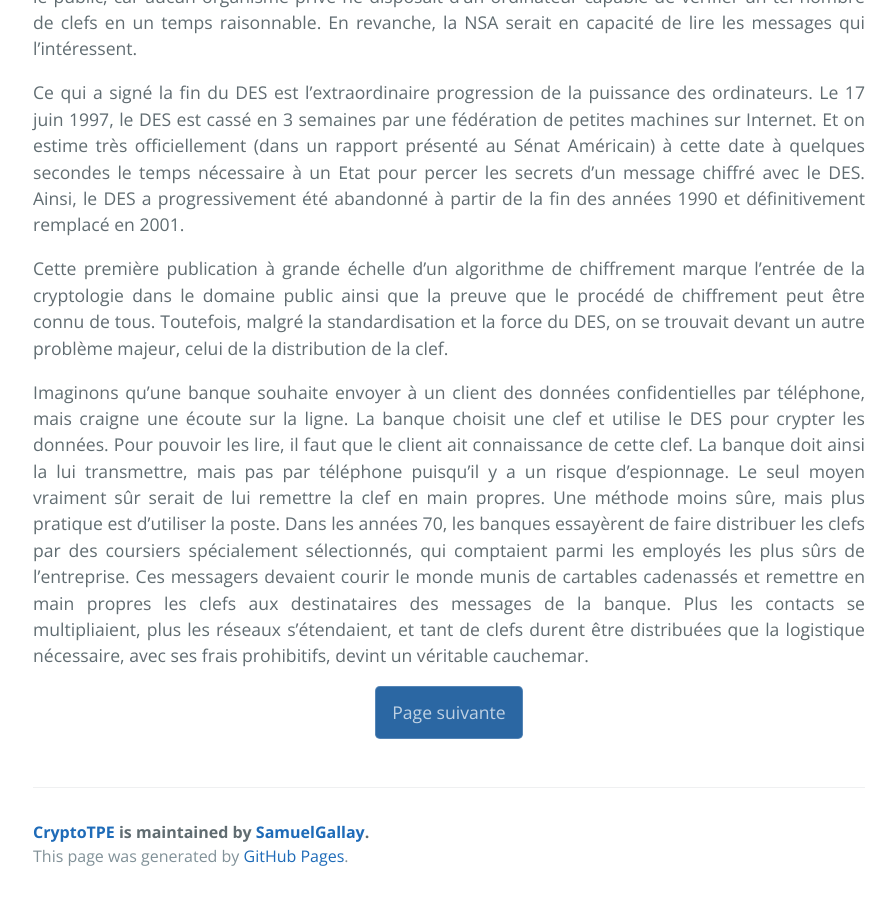
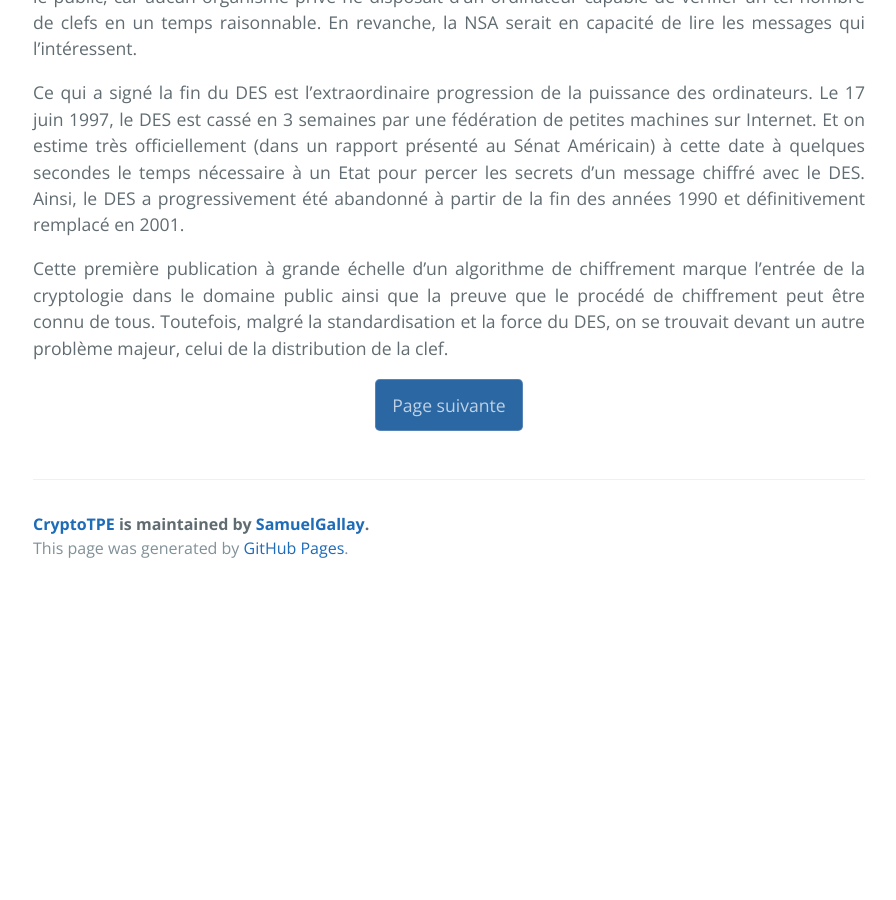
Before and after one commit to SamuelGallay/CryptoTPE, a Jekyll site: the page built from pages/4_Internet/1_des.md, in a window 1280 px wide and 900 px high, scrolled down 2023 px. Shown: the whole window, without its empty margins (191-1087 px from the left). Built offline with Jekyll 4.4.1, drawn with Linux system fonts in a browser that asks for light colours; our own code applies the rules of GitHub Pages for plain Markdown files; after the commit the page ends 2615 px from its top, so only the background shows below that.

Commit message:
Update 1_des.md

```diff
--- a/pages/4_Internet/1_des.md
+++ b/pages/4_Internet/1_des.md
@@ -26,5 +26,3 @@ Le nombre de clefs possibles est l’un des composants les plus important pour l
 Ce qui a signé la fin du DES est l'extraordinaire progression de la puissance des ordinateurs. Le 17 juin 1997, le DES est cassé en 3 semaines par une fédération de petites machines sur Internet. Et on estime très officiellement (dans un rapport présenté au Sénat Américain) à cette date à quelques secondes le temps nécessaire à un Etat pour percer les secrets d'un message chiffré avec le DES. Ainsi, le DES a progressivement été abandonné à partir de la fin des années 1990 et définitivement remplacé en 2001.
 
 Cette première publication à grande échelle d'un algorithme de chiffrement marque l'entrée de la cryptologie dans le domaine public ainsi que la preuve que le procédé de chiffrement peut être connu de tous. Toutefois, malgré la standardisation et la force du DES, on se trouvait devant un autre problème majeur, celui de la distribution de la clef.
-
-Imaginons qu’une banque souhaite envoyer à un client des données confidentielles par téléphone, mais craigne une écoute sur la ligne. La banque choisit une clef et utilise le DES pour crypter les données. Pour pouvoir les lire, il faut que le client ait connaissance de cette clef. La banque doit ainsi la lui transmettre, mais pas par téléphone puisqu’il y a un risque d’espionnage. Le seul moyen vraiment sûr serait de lui remettre la clef en main propres. Une méthode moins sûre, mais plus pratique est d’utiliser la poste. Dans les années 70, les banques essayèrent de faire distribuer les clefs par des coursiers spécialement sélectionnés, qui comptaient parmi les employés les plus sûrs de l’entreprise. Ces messagers devaient courir le monde munis de cartables cadenassés et remettre en main propres les clefs aux destinataires des messages de la banque. Plus les contacts se multipliaient, plus les réseaux s’étendaient, et tant de clefs durent être distribuées que la logistique nécessaire, avec ses frais prohibitifs, devint un véritable cauchemar.
```
